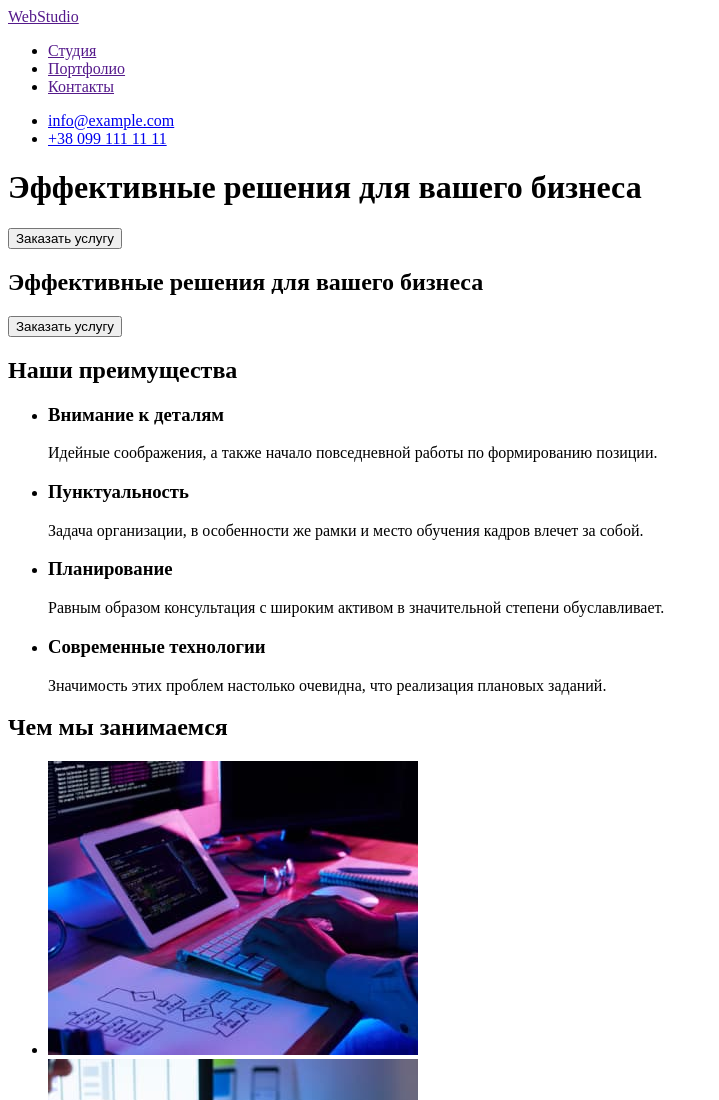
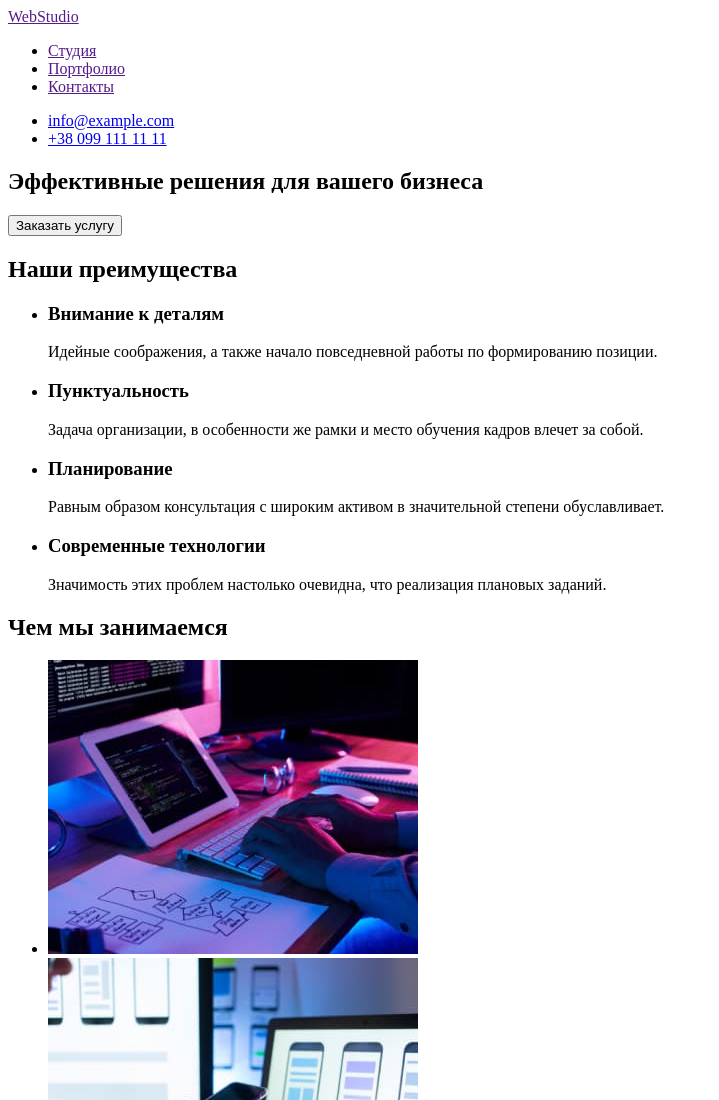
Before and after one commit to Yuliia-Harkusha/goit-markup-hw-01, a plain HTML site: page index.html in a window 1280 px wide. Shown: the top 1100 px of the page, without its empty margins (0-719 px from the left). Drawn offline with Linux system fonts and the light colour scheme.

Commit message:
Update index.html

```diff
--- a/index.html
+++ b/index.html
@@ -31,11 +31,10 @@
             </li>
         </ul>
 
-        <h1>Эффективные решения для вашего бизнеса</h1>
-        <button type="button">Заказать услугу</button>
     </header>
 
     <main>
+
         <!-- Секция Герой -->
         <section>
             <h1>Эффективные решения для вашего бизнеса</h1>
```
